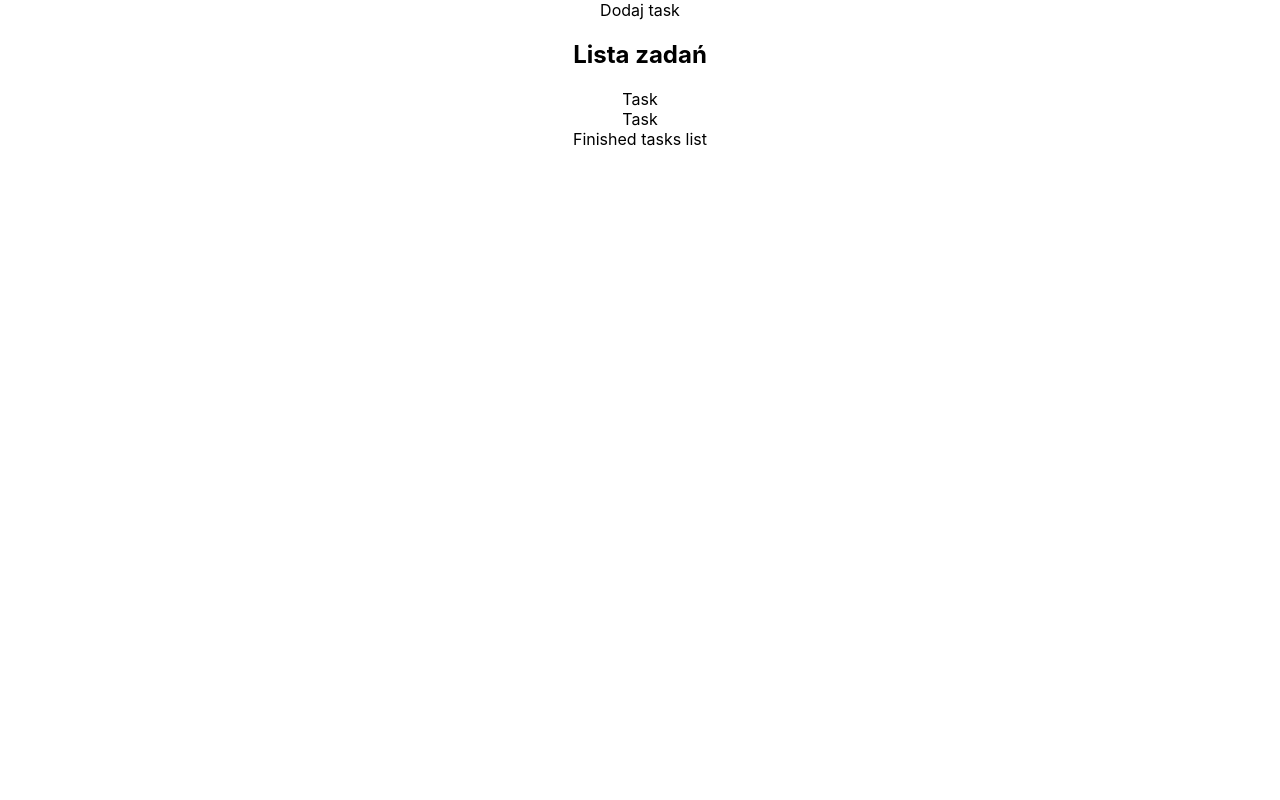
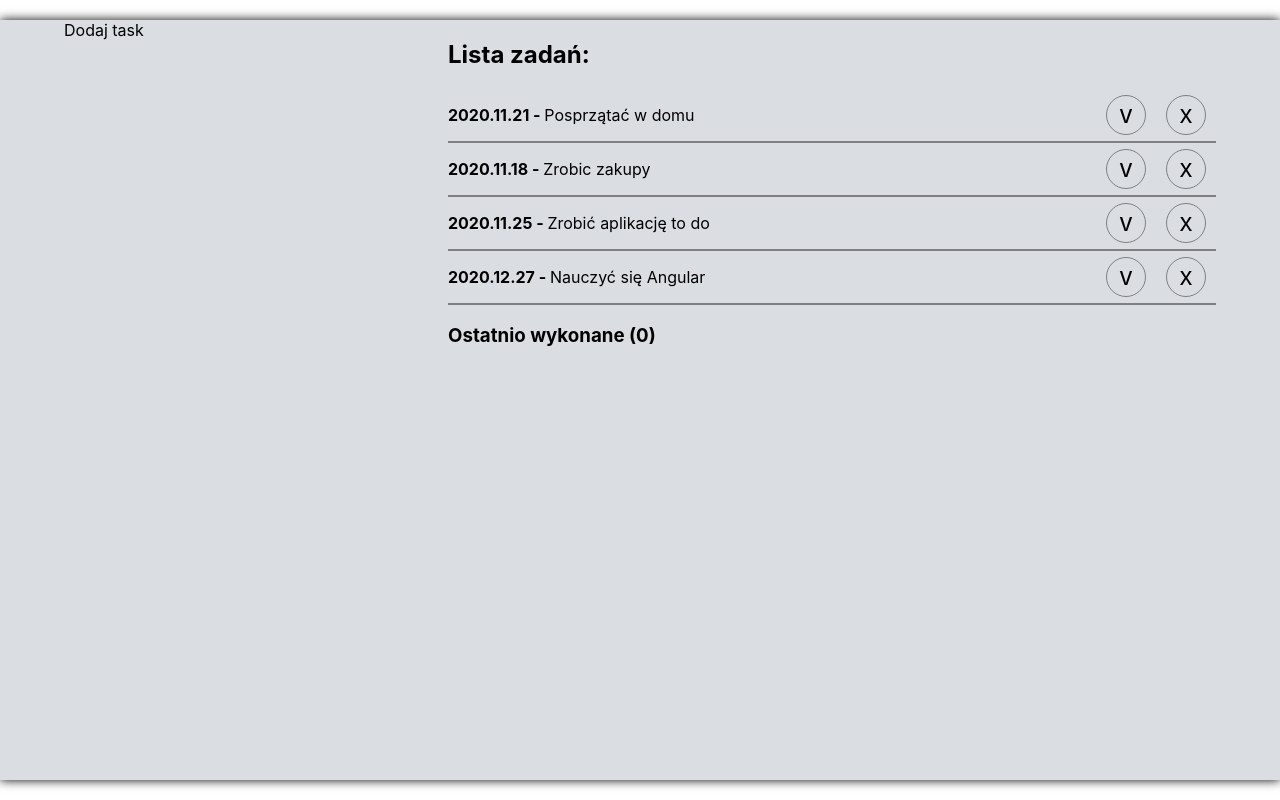
Before and after one commit to monikmonik/to-do_list, a React (Create React App) app: page / in a window 1280 px wide. Built offline with nearby package versions, Linux system fonts and the light colour scheme.

Commit message:
updated App, TasksList and Task components.

```diff
--- a/src/components/App.css
+++ b/src/components/App.css
@@ -1,38 +1,17 @@
 .App {
-  text-align: center;
+  display: flex;
+  justify-content: space-evenly;
+  max-width: 1300px;
+  min-height: 95vh;
+  margin: 20px auto;
+  background-color: rgb(218, 221, 226);
+  box-shadow: 0 0 10px black;
 }
 
-.App-logo {
-  height: 40vmin;
-  pointer-events: none;
+.addTask {
+  flex-basis: 25%;
 }
 
-@media (prefers-reduced-motion: no-preference) {
-  .App-logo {
-    animation: App-logo-spin infinite 20s linear;
-  }
+.tasksList {
+  flex-basis: 60%;
 }
-
-.App-header {
-  background-color: #282c34;
-  min-height: 100vh;
-  display: flex;
-  flex-direction: column;
-  align-items: center;
-  justify-content: center;
-  font-size: calc(10px + 2vmin);
-  color: white;
-}
-
-.App-link {
-  color: #61dafb;
-}
-
-@keyframes App-logo-spin {
-  from {
-    transform: rotate(0deg);
-  }
-  to {
-    transform: rotate(360deg);
-  }
-}
--- a/src/components/App.js
+++ b/src/components/App.js
@@ -1,17 +1,50 @@
 import React, { Component } from 'react';
 import './App.css';
 import AddTask from './AddTask'
-import TaskList from './TaskList'
-import FinishedTasksList from './FinishedTasksList'
+import TasksList from './TasksList'
 
 class App extends Component {
-  state = {  }
+  state = {
+    tasks:[
+      {id:1, text: 'Posprzątać w domu', date: '2020.11.21',finishDate: null, important: true, type: 'private', active: true},
+      {id:2, text: 'Zrobic zakupy', date: '2020.11.18',finishDate: null, important: false, type: 'private', active: true},
+      {id:3, text: 'Zrobić aplikację to do', date: '2020.11.25',finishDate: null, important: true, type: 'work', active: true},
+      {id:4, text: 'Nauczyć się Angular', date: '2020.12.27',finishDate: null, important: false, type: 'work', active: true},
+    ]
+  }
+
+  deleteTask = (id) => {
+    const tasks =  [...this.state.tasks];
+    const index = tasks.findIndex(task => task.id === id);
+    tasks.splice(index, 1);
+    console.log(tasks);
+    this.setState({
+      tasks
+    })
+  }
+
+  confirmTask = (id) => {
+    const tasks =  [...this.state.tasks];
+    tasks.forEach(task => {
+      if(task.id === id){
+          task.active = false;
+          task.finishDate = new Date().getTime();
+      }
+    })
+    this.setState({
+      tasks
+    })
+  }
+
   render() {
     return (
       <div className="App">
+        <div className="addTask">
         <AddTask/>
-        <TaskList/>
-        <FinishedTasksList/>
+        </div>
+        <div className="tasksList">
+        <TasksList tasks={this.state.tasks} delete={this.deleteTask} confirm={this.confirmTask}/>
+        </div>
       </div>
      );
   }
--- /dev/null
+++ b/src/components/Task.css
@@ -0,0 +1,35 @@
+.singleTask{
+    border-bottom: solid 2px gray;
+    display: flex;
+    justify-content: flex-start;
+}
+.singleTask p {
+    flex-grow: 1;
+}
+
+.singleTask p span {
+    font-weight: bold;
+}
+
+.singleTask button {
+    display: block;
+    /*border: none;*/
+    border: solid  1px gray;
+    border-radius: 50%;
+    height: 40px;
+    width: 40px;
+    align-self: center;
+    text-align: center;
+    margin: 0 10px;
+    /*font-weight: bold;*/
+    font-size: 25px;
+    background-color: transparent;
+}
+
+button.confirm:hover {
+    background-color: rgb(48, 155, 48);
+}
+
+button.delete:hover {
+    background-color: rgb(240, 72, 72);
+}
--- a/src/components/Task.js
+++ b/src/components/Task.js
@@ -1,8 +1,15 @@
+import './Task.css';
 import React from 'react';
 
-const Task = () => {
+const Task = (props) => {
+    const {id, text, date, finishDate, important} = props.task;
     return (
-        <div>Task</div>
+            <div className="singleTask">
+              <p><span>{date} - </span> {text}</p>
+              <button className="confirm" onClick={() => props.confirm(id)}>v</button>
+              <button className="delete" onClick={() => props.delete(id)}>x</button>
+            </div>
+
      );
 }
 
--- /dev/null
+++ b/src/components/TasksList.js
@@ -0,0 +1,25 @@
+import React from 'react';
+import './TasksList.css';
+import Task from './Task';
+
+const TasksList = (props) => {
+
+    const active = props.tasks.filter(task => task.active);
+    const activeTasks = active.map(task => <Task key={task.id} task={task} delete={props.delete} confirm={props.confirm}/>);
+    const unActiveTask = props.tasks.filter(task => !task.active).map(task => <Task key={task.id} task={task} delete={props.delete} confirm={props.confirm}/>);
+
+    return (
+        <>
+            <div className="tasksList">
+                <h2>Lista zadań:</h2>
+                {activeTasks.length > 0 ? activeTasks : <p>Obecnie nie masz nic zaplanowanego.</p>}
+            </div>
+            <div className="finishedTasksList">
+                <h3>Ostatnio wykonane (0)</h3>
+                {unActiveTask}
+        </div>
+        </>
+     );
+}
+
+export default TasksList;
--- a/src/index.css
+++ b/src/index.css
@@ -1,5 +1,7 @@
 body {
   margin: 0;
+  padding: 0;
+  box-sizing: border-box;
   font-family: -apple-system, BlinkMacSystemFont, 'Segoe UI', 'Roboto', 'Oxygen',
     'Ubuntu', 'Cantarell', 'Fira Sans', 'Droid Sans', 'Helvetica Neue',
     sans-serif;
```
Also changed, not shown: src/components/TasksList.css (added).
